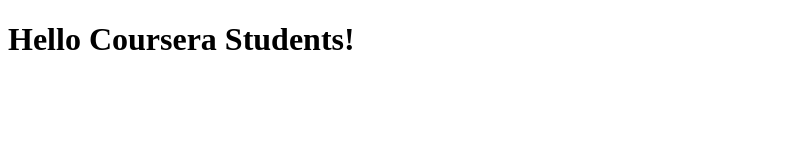
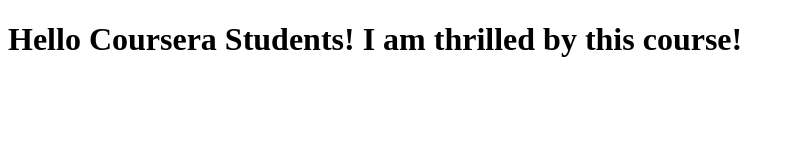
Before and after one commit to ChijiokeC/coursera-test, a plain HTML site: page index.html in a window 1280 px wide. Shown: the whole page, without its empty margins (0-795 px from the left). Drawn offline with Linux system fonts and the light colour scheme.

Commit message:
Next version of web file.

```diff
--- a/index.html
+++ b/index.html
@@ -5,6 +5,6 @@
     <title>Hello Coursera</title>
   </head>
   <body>
-    <h1>Hello Coursera Students!</h1>
+    <h1>Hello Coursera Students! I am thrilled by this course!</h1>
   </body>
 </html>
```
